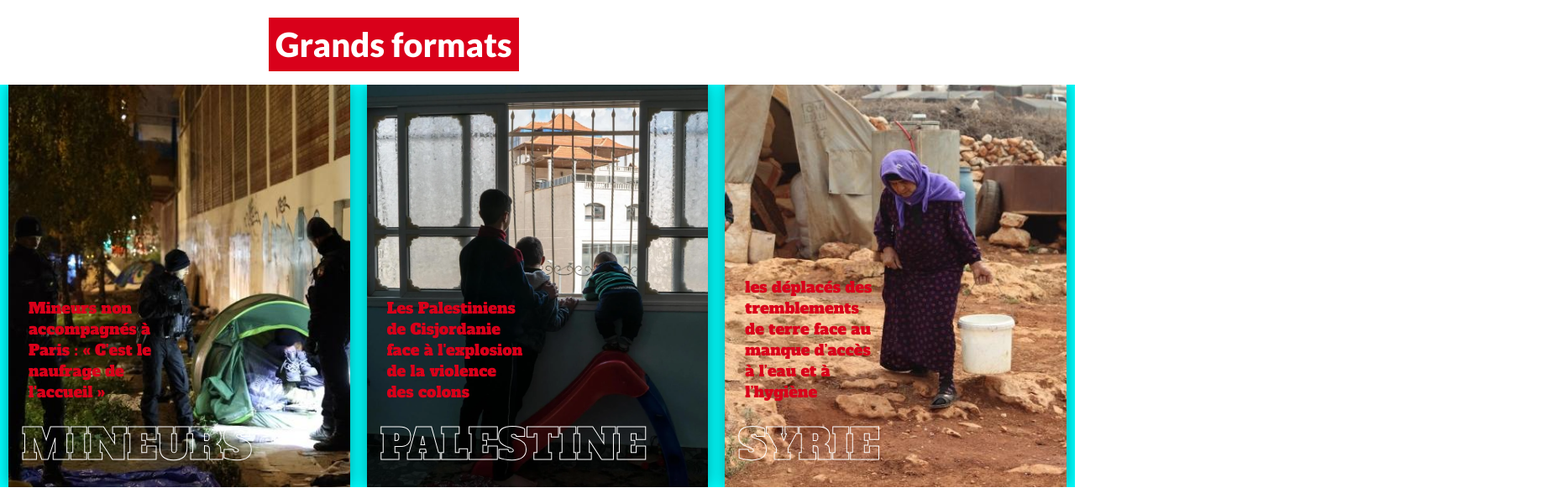
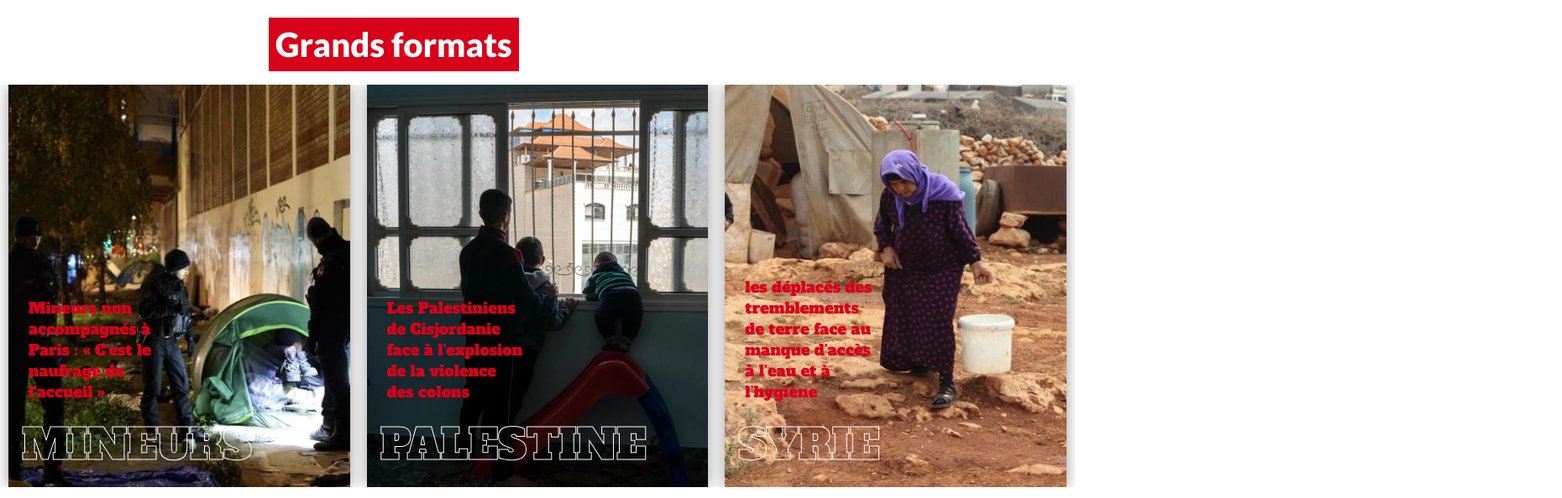
Before and after one commit to Djbone75/msf-remake, a website: page index.html in a window 1280 px wide. Shown: the part 715-1309 px from the top of the page at 84% size, 1860 px wide, since content can reach past the window. Drawn offline with Linux system fonts and the light colour scheme.

```diff
--- a/index.html
+++ b/index.html
@@ -103,7 +103,6 @@
 
     <div class="category hidden">Actualités</div>
     <div class="wrap">
-      <section class="news">
       <div class="news__item">
         <div class="title">conflit au Soudan</div>
         <div class="description">
@@ -128,12 +127,10 @@
       <div class="news__item">
         <div class="title--big-red">MSF RECRUTE</div>
         <div class="description">
-            MSF recrute en continu des profils spécialisés dans le domaine
-            médical
+          MSF recrute en continu des profils spécialisés dans le domaine médical
         </div>
         <div class="date">23 Juin 2023</div>
       </div>
-      </section>
     </div>
     <div class="wrapper__article">
       <button class="less article__button"><</button>
--- a/sass/_base.scss
+++ b/sass/_base.scss
@@ -19,7 +19,6 @@
   color: $color-font-tertiary;
   font-size: medium;
   width: 100vw;
-  overflow-x: hidden;
 }
 h1 {
   font-family: "Courier New", Courier, monospace, sans-serif;
--- a/sass/_news.scss
+++ b/sass/_news.scss
@@ -89,7 +89,6 @@
   width: 100vw;
   background-color: transparent;
   overflow: hidden;
-  background-color: aqua;
 }
 .news {
   left: 0;
```
Also changed, not shown: sass/styles.css, 1 other file. Lines whose indentation alone changed are shown as unchanged.
